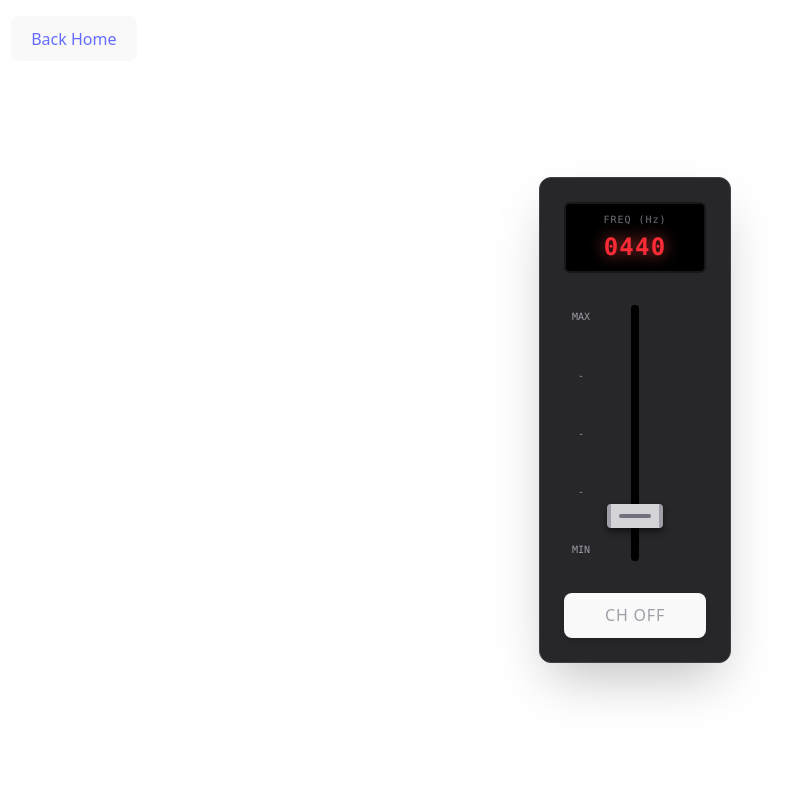
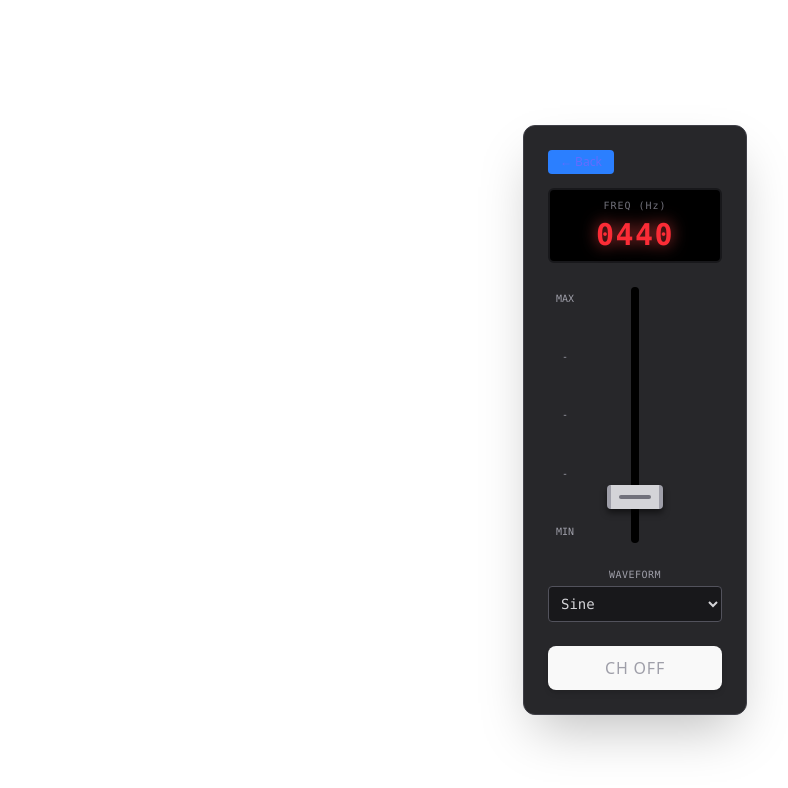
Before and after one commit to Dambara0419/my-github-pages, a React (Vite) app: page /otohifu in a window 1280 px wide. Shown: the top 788 px of the page, without its empty margins (5-793 px from the left). Built offline with nearby package versions, Linux system fonts and the light colour scheme.

Commit message:
change otohifu UI and add select waveform switch

```diff
--- a/src/pages/otohifu.jsx
+++ b/src/pages/otohifu.jsx
@@ -4,11 +4,12 @@ import { Link } from 'react-router-dom';
 export default function Otohifu() {
   const [isPlaying, setIsPlaying] = useState(false);
   const [frequency, setFrequency] = useState(440);
+  const [waveform, setWaveform] = useState('sine'); // 波形の状態を追加
 
   const audioCtxRef = useRef(null);
   const oscillatorRef = useRef(null);
   const gainNodeRef = useRef(null);
-  const trackRef = useRef(null); // フェーダーの軌道を計算するためのRef
+  const trackRef = useRef(null);
 
   // --- Web Audio API の制御 ---
   useEffect(() => {
@@ -33,9 +34,13 @@ export default function Otohifu() {
     const osc = ctx.createOscillator();
     const gain = ctx.createGain();
 
-    osc.type = 'sine';
+    // 選択されている波形をセット
+    osc.type = waveform;
     osc.frequency.setValueAtTime(frequency, ctx.currentTime);
-    gain.gain.setValueAtTime(0.3, ctx.currentTime);
+
+    // 波形ごとの音量調整（サイン波以外は倍音が多くてうるさいため下げる）
+    const volume = waveform === 'sine' ? 0.3 : 0.15;
+    gain.gain.setValueAtTime(volume, ctx.currentTime);
 
     osc.connect(gain);
     gain.connect(ctx.destination);
@@ -60,74 +65,77 @@ export default function Otohifu() {
     else playSound();
   };
 
+  // --- 波形の変更処理 ---
+  const handleWaveformChange = (e) => {
+    const newWave = e.target.value;
+    setWaveform(newWave);
+
+    // 再生中の場合は即座に波形と音量を反映
+    if (oscillatorRef.current) {
+      oscillatorRef.current.type = newWave;
+      if (gainNodeRef.current && audioCtxRef.current) {
+        const volume = newWave === 'sine' ? 0.3 : 0.15;
+        gainNodeRef.current.gain.setTargetAtTime(volume, audioCtxRef.current.currentTime, 0.1);
+      }
+    }
+  };
+
   // --- カスタムフェーダーのロジック ---
   const updateFrequencyFromPointer = (clientY) => {
     if (!trackRef.current) return;
 
-    // フェーダーのDOM要素の位置と高さを取得
     const rect = trackRef.current.getBoundingClientRect();
-
-    // クリックされたY座標を、フェーダー内の相対的な位置（0 〜 rect.height）に制限
     let y = Math.max(0, Math.min(clientY - rect.top, rect.height));
-
-    // 下端が0%、上端が100%になるようにパーセンテージを計算
     const percent = 1 - (y / rect.height);
 
     const minFreq = 100;
     const maxFreq = 2000;
-    // パーセンテージから新しい周波数を算出
     const newFreq = Math.round(minFreq + percent * (maxFreq - minFreq));
 
     setFrequency(newFreq);
 
-    // 再生中なら即座に音程に反映
     if (isPlaying && oscillatorRef.current && audioCtxRef.current) {
       oscillatorRef.current.frequency.setValueAtTime(newFreq, audioCtxRef.current.currentTime);
     }
   };
 
-  // ドラッグ開始（クリック/タップした瞬間）
   const handlePointerDown = (e) => {
-    e.preventDefault(); // モバイルでのスクロール等のデフォルト動作を防ぐ
-    updateFrequencyFromPointer(e.clientY); // クリックした位置に即座に移動
+    e.preventDefault();
+    updateFrequencyFromPointer(e.clientY);
 
-    // ドラッグ中の処理
     const handlePointerMove = (moveEvent) => {
       updateFrequencyFromPointer(moveEvent.clientY);
     };
 
-    // ドラッグ終了の処理
     const handlePointerUp = () => {
       window.removeEventListener('pointermove', handlePointerMove);
       window.removeEventListener('pointerup', handlePointerUp);
     };
 
-    // 画面外までドラッグしても追従するように window にイベントを付与
     window.addEventListener('pointermove', handlePointerMove);
     window.addEventListener('pointerup', handlePointerUp);
   };
 
-  // ツマミの表示位置（CSS用）を計算（0% 〜 100%）
   const thumbPositionPercent = ((frequency - 100) / (2000 - 100)) * 100;
 
   return (
-    <div className="bg-zinc-800 p-6 rounded-xl shadow-2xl w-48 flex flex-col items-center gap-8 mx-auto mt-10 border border-zinc-700 select-none">
-      <button className="fixed top-0 left-0 bg-blue-500 text-white px-4 py-2 m-4 rounded hover:bg-blue-600 cursor-pointer">
-          <Link to='/'>Back Home</Link>
-      </button>
+    <div className="bg-zinc-800 p-6 rounded-xl shadow-2xl w-56 flex flex-col items-center gap-6 mx-auto mt-10 border border-zinc-700 select-none relative">
+      <div className="w-full flex justify-start -mb-2.5">
+        <Link to="/" className="text-xs bg-blue-500 text-white px-3 py-1 rounded hover:bg-blue-600 transition-colors">
+            ← Back
+        </Link>
+      </div>
 
       {/* LED風モニター */}
       <div className="w-full bg-black border-2 border-zinc-900 rounded-md p-2 shadow-inner flex flex-col items-center justify-center">
         <span className="text-[10px] text-zinc-500 font-mono tracking-widest mb-1">FREQ (Hz)</span>
-        <span className="font-mono text-2xl font-bold text-red-500 tracking-wider drop-shadow-[0_0_8px_rgba(239,68,68,0.8)]">
+        <span className="font-mono text-3xl font-bold text-red-500 tracking-wider drop-shadow-[0_0_8px_rgba(239,68,68,0.8)]">
           {frequency.toString().padStart(4, '0')}
         </span>
       </div>
 
       {/* 縦型カスタムフェーダー */}
       <div className="relative h-64 w-full flex justify-center items-center">
-
-        {/* メモリ（左側） */}
         <div className="absolute left-2 h-full flex flex-col justify-between py-1 text-[10px] text-zinc-400 font-mono pointer-events-none">
           <span>MAX</span>
           <span>-</span>
@@ -136,28 +144,37 @@ export default function Otohifu() {
           <span>MIN</span>
         </div>
 
-        {/* トラック（操作エリア）: touch-noneでモバイルブラウザの誤動作を防止 */}
         <div
           ref={trackRef}
           className="relative h-full w-12 flex justify-center cursor-pointer touch-none"
           onPointerDown={handlePointerDown}
         >
-          {/* フェーダーの溝 */}
           <div className="absolute w-2 h-full bg-black rounded-full shadow-inner pointer-events-none"></div>
-
-          {/* ツマミ本体 */}
           <div
             className="absolute w-14 h-6 bg-zinc-300 border-x-4 border-zinc-400 rounded-sm shadow-[0_4px_6px_rgba(0,0,0,0.5)] flex items-center justify-center transition-none pointer-events-none"
             style={{
               bottom: `${thumbPositionPercent}%`,
-              // ツマミの中心がクリックした位置に合うようにY軸をずらす
               transform: 'translateY(50%)'
             }}
           >
-            {/* ツマミの滑り止めライン */}
             <div className="w-8 h-1 bg-zinc-500 rounded-full"></div>
           </div>
         </div>
+      </div>
+
+      {/* 波形セレクター */}
+      <div className="w-full flex flex-col gap-1">
+        <label className="text-[10px] text-zinc-400 font-mono tracking-wider">WAVEFORM</label>
+        <select
+          value={waveform}
+          onChange={handleWaveformChange}
+          className="w-full bg-zinc-900 text-zinc-300 border border-zinc-600 p-2 rounded text-sm font-mono focus:outline-none focus:border-red-500 transition-colors cursor-pointer"
+        >
+          <option value="sine">Sine</option>
+          <option value="square">Square</option>
+          <option value="sawtooth">Sawtooth</option>
+          <option value="triangle">Triangle</option>
+        </select>
       </div>
 
       {/* CH ON/OFF ボタン */}
```
